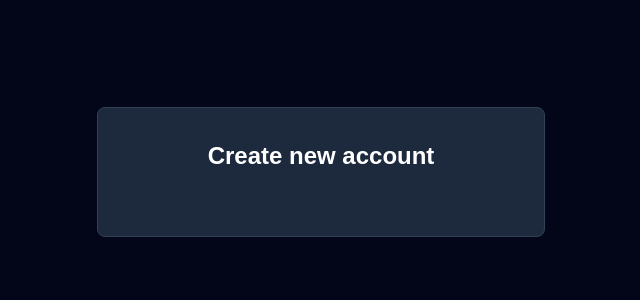
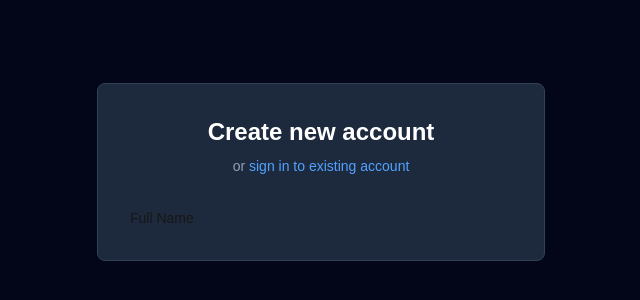
Before and after one commit to kaushamb/Next-Js-Project-, a Next.js app in the folder team-rbac-management/: page /register in a window 1280 px wide. Shown: the part 228-528 px from the top of the page, without its empty margins (319-959 px from the left). Built offline with nearby package versions, Linux system fonts and the light colour scheme; no server answers.

Commit message:
Register Page

```diff
--- a/team-rbac-management/app/(auth)/register/page.tsx
+++ b/team-rbac-management/app/(auth)/register/page.tsx
@@ -1,5 +1,6 @@
 "use client"
 import { apiClient } from "@/app/lib/apiClient";
+import Link from "next/link";
 import { useActionState } from "react";
 
 export type RegisterState={
@@ -34,6 +35,27 @@ const RegisterPage =()=>{
             <form action={registerAction}>
                 <div className="text-center mb-8">
                     <h2 className="text-2xl font-bold text-white">Create new account</h2>
+                    <p className="mt-2 text-sm text-slate-400">
+                        or{" "}
+                        <Link
+                            href="/login"
+                            className="font-medium text-blue-400 hover:text-blue-300"
+                        >
+                            sign in to existing account
+                        </Link>
+                    </p>
+                </div>
+                {state.error && (
+                    <div className="bg-red-900/50 border border-red-700 text-red-300 px- py-3 rounded mb-4">
+                        {state.error}
+                    </div>
+                )}
+                <div className="space-y-4">
+                    <div>
+                        <label htmlFor="name" className="block text-sm font-medium text">
+                            Full Name
+                        </label>
+                    </div>
                 </div>
             </form>
         </div>
```
